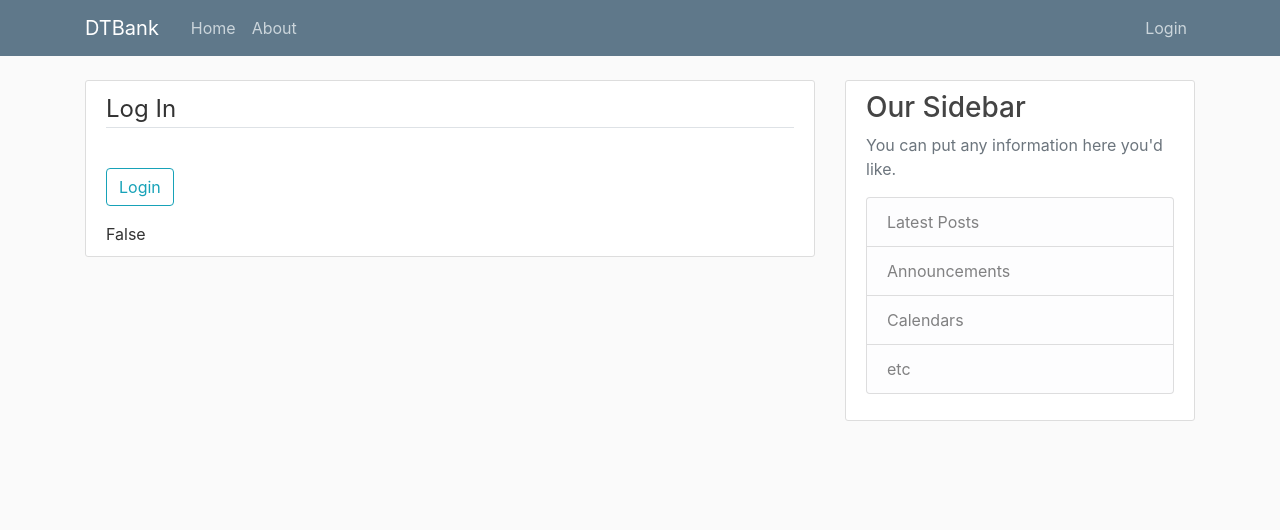
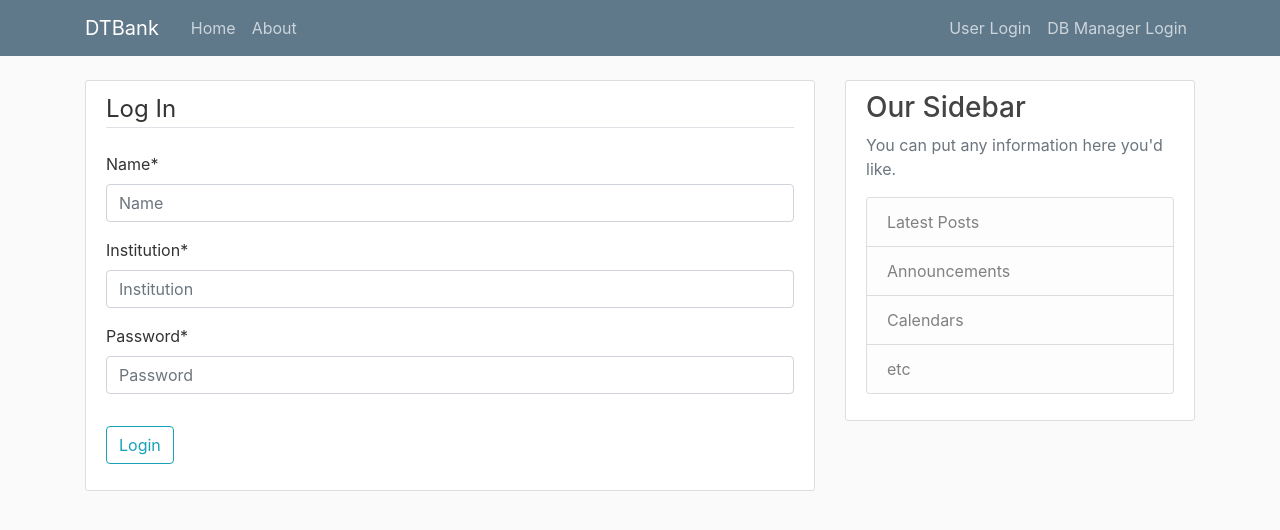
Before and after one commit to berkaybor/321hw3, a Django app: page /login/ in a window 1280 px wide. Shown: the top 530 px of the page. Run offline with Django 3.2, Linux system fonts and the light colour scheme; some libraries are stand-ins or nearby versions.

Commit message:
changes...

```diff
--- a/drugapp/templates/drugapp/base.html
+++ b/drugapp/templates/drugapp/base.html
@@ -33,16 +33,22 @@
           </div>
           <!-- Navbar Right Side -->
           <div class="navbar-nav">
-            {% if user.is_authenticated %}
-              <a class="nav-item nav-link" href="#">Logout</a>
+            {% if request.session.user_logged_in %}
+              <a class="nav-item nav-link">Logged in as User</a>
+              <a class="nav-item nav-link" href="{% url 'logout' %}">Logout</a>
+            {% elif request.session.database_manager_logged_in %}
+              <a class="nav-item nav-link">Logged in as DB Manager</a>
+              <a class="nav-item nav-link" href="{% url 'logout' %}">Logout</a>
             {% else %}
-              <a class="nav-item nav-link" href="{% url 'login' %}">Login</a>
+              <a class="nav-item nav-link" href="{% url 'login' %}">User Login</a>
+              <a class="nav-item nav-link" href="{% url 'login-db' %}">DB Manager Login</a>
             {% endif %}
           </div>
         </div>
       </div>
     </nav>
   </header>
+
   <main role="main" class="container">
     <div class="row">
       <div class="col-md-8">
--- a/dtbank/settings.py
+++ b/dtbank/settings.py
@@ -65,7 +65,6 @@ TEMPLATES = [
                 'django.template.context_processors.request',
                 'django.contrib.auth.context_processors.auth',
                 'django.contrib.messages.context_processors.messages',
-                'users.backend.auth_context'
             ],
         },
     },
@@ -137,3 +136,5 @@ CRISPY_TEMPLATE_PACK = 'bootstrap4'
 
 LOGIN_REDIRECT_URL = 'drugapp-home'
 LOGIN_URL = 'login'
+
+SESSION_EXPIRE_AT_BROWSER_CLOSE = True
--- a/users/backend.py
+++ /dev/null
@@ -1,17 +0,0 @@
-from django.contrib.auth.backends import BaseBackend
-
-class AuthBackend(BaseBackend):
-    def authenticate(self, request, username=None, password=None):
-        # Check the username/password and return a user.
-        None
-    def get_user(user_id=''):
-        None
-
-user_logged_in = False
-database_manager_logged_in = False
-
-def auth_context(request):
-    return {
-        "user_logged": user_logged_in,
-        "manager_logged": database_manager_logged_in
-    }
--- a/users/forms.py
+++ b/users/forms.py
@@ -1,6 +1,15 @@
 from django import forms
 
-class LoginForm(forms.Form):
+class UserLoginForm(forms.Form):
     name = forms.CharField(widget=forms.TextInput(attrs={'placeholder': 'Name'}))
     institution = forms.CharField(widget=forms.TextInput(attrs={'placeholder': 'Institution'}))
-    password = forms.CharField(widget=forms.TextInput(attrs={'placeholder': 'Password'}))
+    password = forms.CharField(widget=forms.PasswordInput(attrs={'placeholder': 'Password'}))
+
+class DBManagerLoginForm(forms.Form):
+    username = forms.CharField(widget=forms.TextInput(attrs={'placeholder': 'Username'}))
+    password = forms.CharField(widget=forms.PasswordInput(attrs={'placeholder': 'Password'}))
+
+class UserAddForm(forms.Form):
+    name = forms.CharField(widget=forms.TextInput(attrs={'placeholder': 'Name'}))
+    institution = forms.CharField(widget=forms.TextInput(attrs={'placeholder': 'Institution'}))
+    password = forms.CharField(widget=forms.PasswordInput(attrs={'placeholder': 'Password'}))
--- a/users/templates/users/login.html
+++ b/users/templates/users/login.html
@@ -11,10 +11,7 @@
         <div class="form-group">
             <button class="btn btn-outline-info" type="submit">Login</button>
         </div>
-        {% for u in user_list %}
-          <h1>{{ u.username }}, {{ u.institution }}, {{ u.password }}</h1>
-        {% endfor %}
-        {{ user_logged }}
+        {{ msg }}
     </form>
   </div>
 {% endblock content %}
--- a/users/urls.py
+++ b/users/urls.py
@@ -3,4 +3,7 @@ from . import views
 
 urlpatterns = [
     path('login/', views.login, name='login'),
+    path('login_db_manager/', views.login_db_manager, name='login-db'),
+    path('logout/', views.logout, name='logout'),
+    path('add_user/', views.add_user, name='add-user')
 ]
--- a/users/views.py
+++ b/users/views.py
@@ -1,11 +1,72 @@
 from django.shortcuts import render
-from .database import check_creditentials, return_users
-
+from .database import check_credentials, return_users, check_credentials_db_manager, add_user_to_db
+import hashlib
+from .forms import UserLoginForm, DBManagerLoginForm, UserAddForm
 
 def login(request):
     if request.method == 'GET':
-        return render(request, 'users/login.html')
+
+        context = {'form': UserLoginForm()}
+        return render(request, 'users/login.html', context)
+
     elif request.method == 'POST':
-        users = return_users()
-        users_dict = {'user_list': users}
-        return render(request, 'users/login.html', users_dict)
+
+        form = UserLoginForm(request.POST)
+        if form.is_valid():
+            f = form.cleaned_data
+            sha256password = hashlib.sha256(f['password'].encode('utf-8')).hexdigest()
+            if check_credentials(f['name'], f['institution'], sha256password):
+
+                request.session['user_logged_in'] = True
+                request.session['database_manager_logged_in'] = False
+                return render(request, 'drugapp/home.html')
+
+
+        return render(request, 'users/login.html', {'msg': 'Invalid credenials', 'form': UserLoginForm()})
+
+def login_db_manager(request):
+    if request.method == 'GET':
+
+        context = {'form': DBManagerLoginForm()}
+        return render(request, 'users/login.html', context)
+
+    elif request.method == 'POST':
+
+        form = DBManagerLoginForm(request.POST)
+        if form.is_valid():
+            f = form.cleaned_data
+            sha256password = hashlib.sha256(f['password'].encode('utf-8')).hexdigest()
+            if check_credentials_db_manager(f['username'], sha256password):
+
+                request.session['database_manager_logged_in'] = True
+                request.session['user_logged_in'] = False
+                return render(request, 'drugapp/home.html')
+
+
+        return render(request, 'users/login.html', {'msg': 'Invalid credenials', 'form': DBManagerLoginForm()})
+
+def logout(request):
+    if request.method == 'GET':
+        request.session['user_logged_in'] = False
+        request.session['database_manager_logged_in'] = False
+
+        return render(request, 'drugapp/home.html')
+
+def add_user(request):
+    if request.method == 'GET':
+
+        context = {'form': UserAddForm()}
+        return render(request, 'users/add_user.html', context)
+
+    elif request.method == 'POST':
+
+        form = UserLoginForm(request.POST)
+        if form.is_valid():
+            f = form.cleaned_data
+            sha256password = hashlib.sha256(f['password'].encode('utf-8')).hexdigest()
+            msg = add_user_to_db(f['name'], f['institution'], sha256password)
+
+        if msg:
+            return render(request, 'users/add_user.html', {'msg': msg, 'form': UserAddForm()})
+
+        return render(request, 'users/add_user.html', {'msg': 'User created', 'form': UserAddForm()})
```
Also changed, not shown: drugapp/templates/drugapp/home.html (+37 -1 lines), users/database.py (+28 -4 lines), users/templates/users/add_user.html (added, +17 -0 lines), 7 other files.
